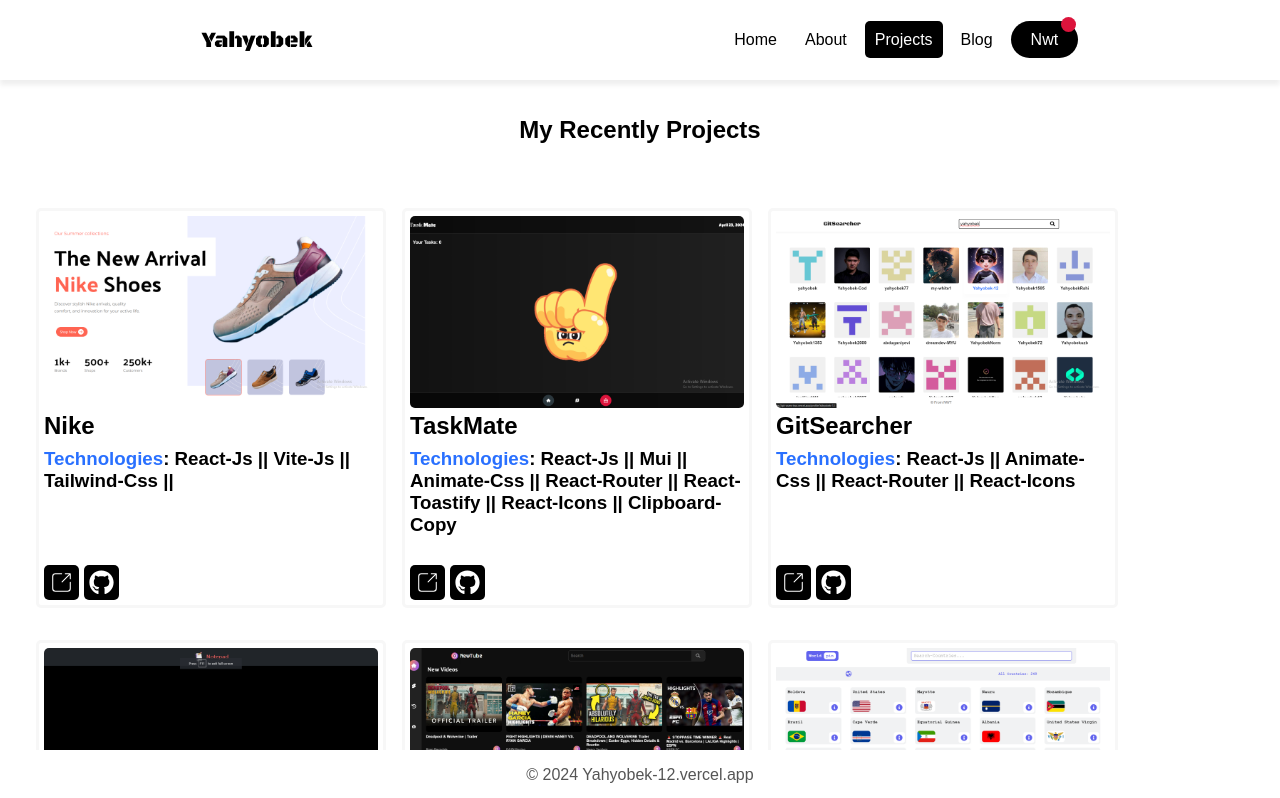
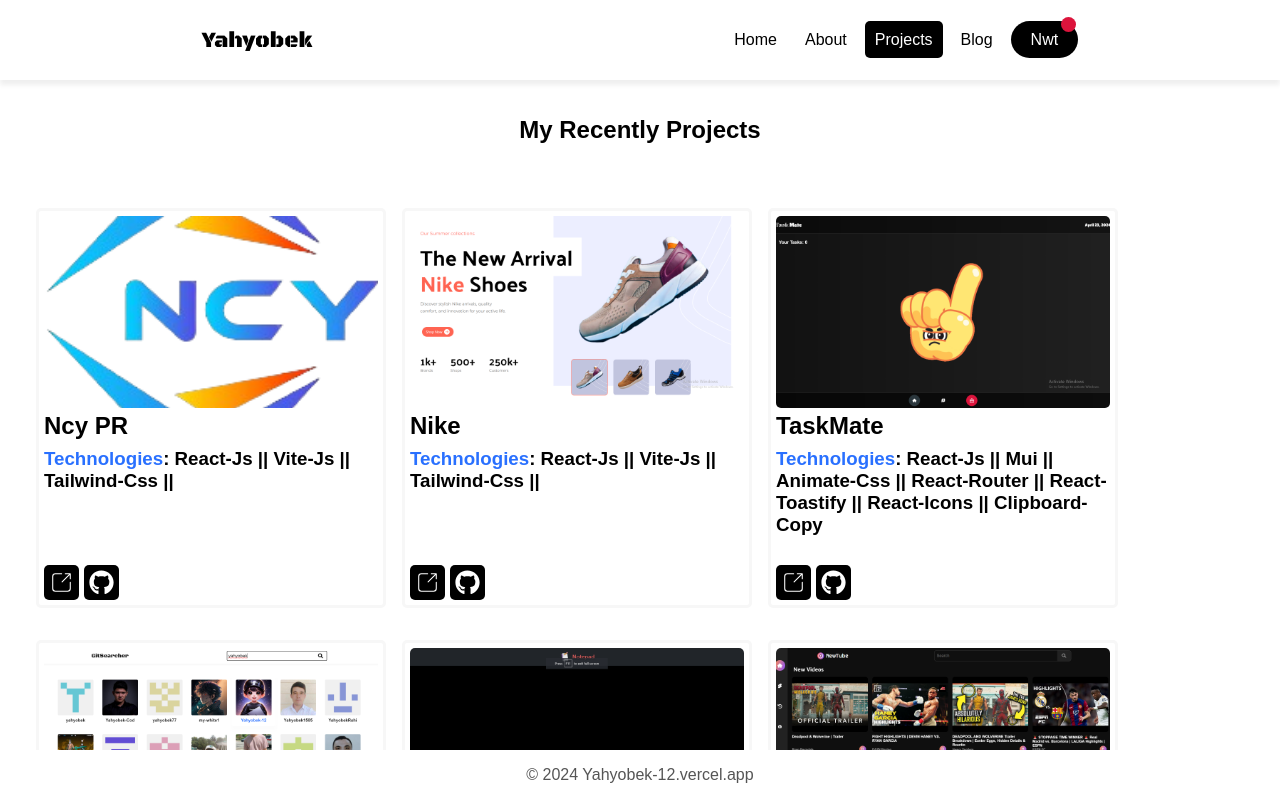
Before and after one commit to Yahyobek-12/Yahyobek, a React (Create React App) app: page /projects in a window 1280 px wide. Shown: the top 798 px of the page. Built offline with nearby package versions, Linux system fonts and the light colour scheme; a web font is replaced by a local one.

Commit message:
added new project

```diff
--- a/src/Components/Project-card.jsx
+++ b/src/Components/Project-card.jsx
@@ -4,6 +4,7 @@
 import { FaGithub } from "react-icons/fa";
 import Taskmate from '../Images/taskmate.png';
 import Nike from '../Images/nike.png';
+import NCYpr from '../Images/ncy-pr.png';
 import Notepad from '../Images/notepad.png';
 import Colorspy from '../Images/colorspy.png';
 import Worldpin from '../Images/worldpin.png';
@@ -19,6 +20,14 @@
 
   return (
     <div className="project-cards animate__animated animate__fadeIn">
+      <div className="pr-card">
+        <img src={NCYpr} alt="" />
+        <h2>Ncy PR</h2>
+        <h3><span>Technologies</span>: React-Js || Vite-Js || Tailwind-Css ||</h3>
+        <Link to='https://ncy-pr.vercel.app/' target='_blank'><CiShare1 className='a-icon' /></Link>
+        <Link to='https://github.com/Yahyobek-12/nike' target='_blank'><FaGithub className='a-icon-2' /></Link>
+      </div>
+
       <div className="pr-card">
         <img src={Nike} alt="" />
         <h2>Nike</h2>
```
Also changed, not shown: src/Images/ncy-pr.png (added).
